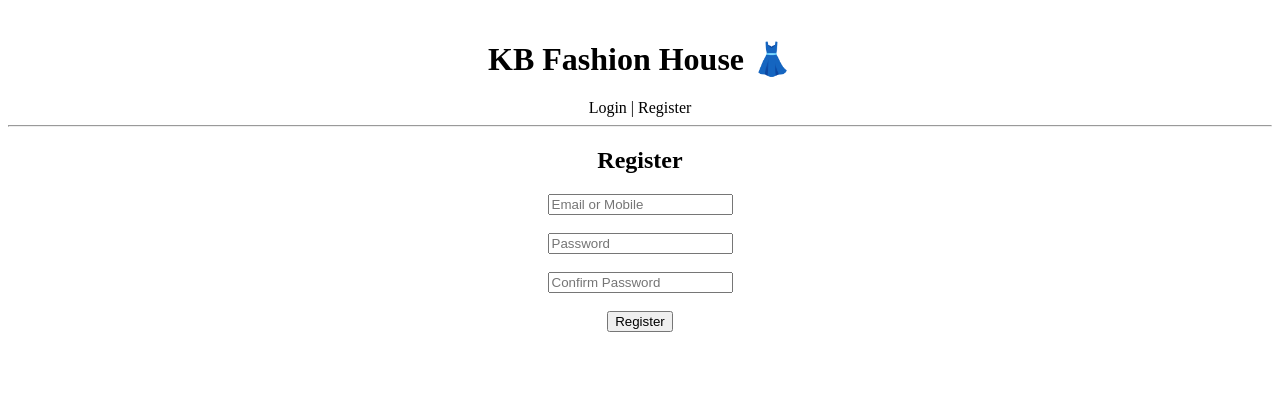
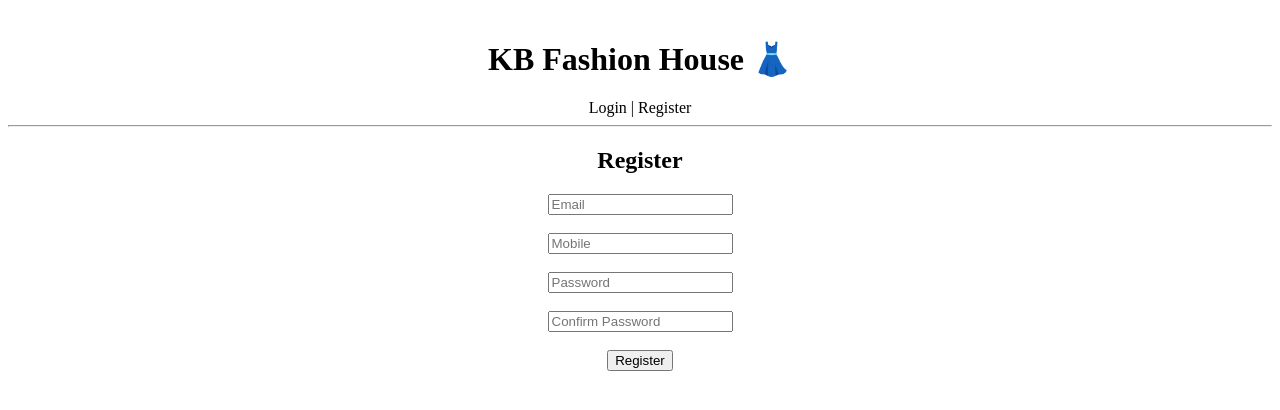
Before and after one commit to khadar099/kb-fashion-house-frontend, an Angular app: page /register in a window 1280 px wide. Shown: the top 410 px of the page. Built offline with nearby package versions, Linux system fonts and the light colour scheme.

Commit message:
Update register.component.html

```diff
--- a/src/app/pages/register/register.component.html
+++ b/src/app/pages/register/register.component.html
@@ -3,8 +3,14 @@
   <h2>Register</h2>
 
   <input type="text"
-         placeholder="Email or Mobile"
-         [(ngModel)]="emailOrMobile" />
+         placeholder="Email"
+         [(ngModel)]="email" />
+
+  <br><br>
+
+  <input type="text"
+         placeholder="Mobile"
+         [(ngModel)]="mobile" />
 
   <br><br>
 
```
